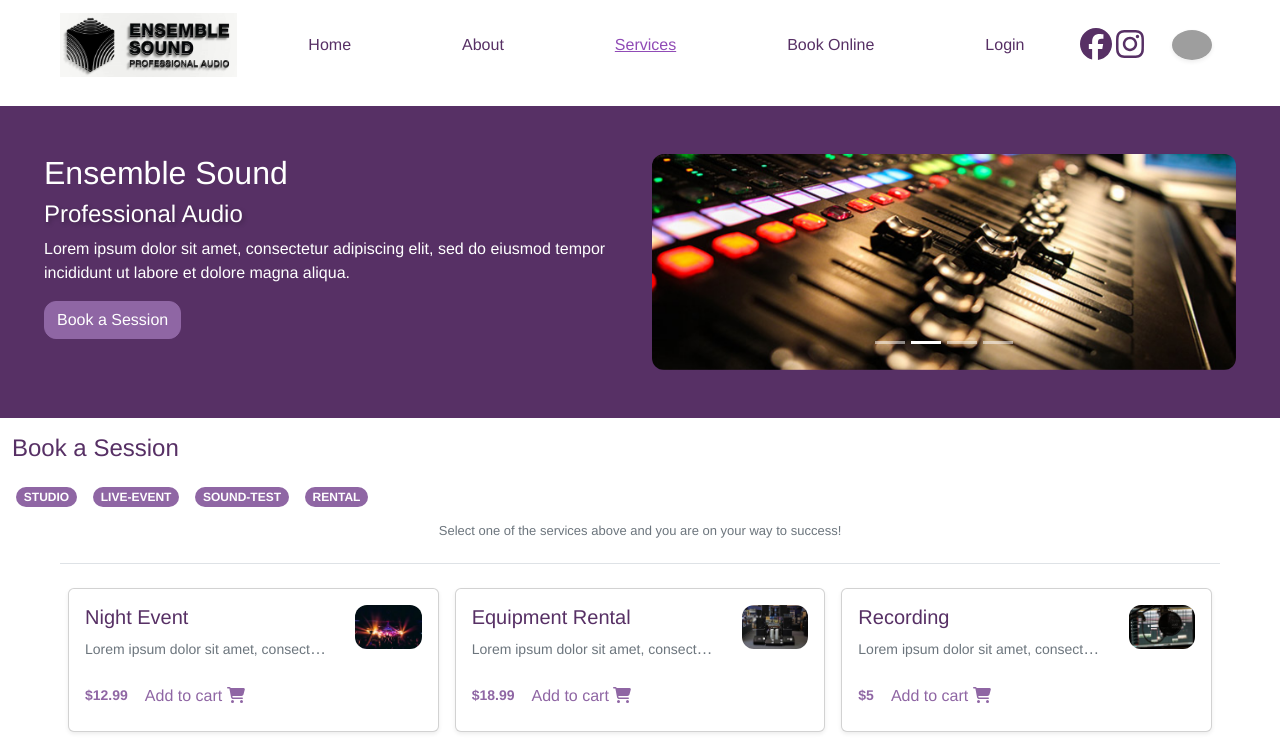
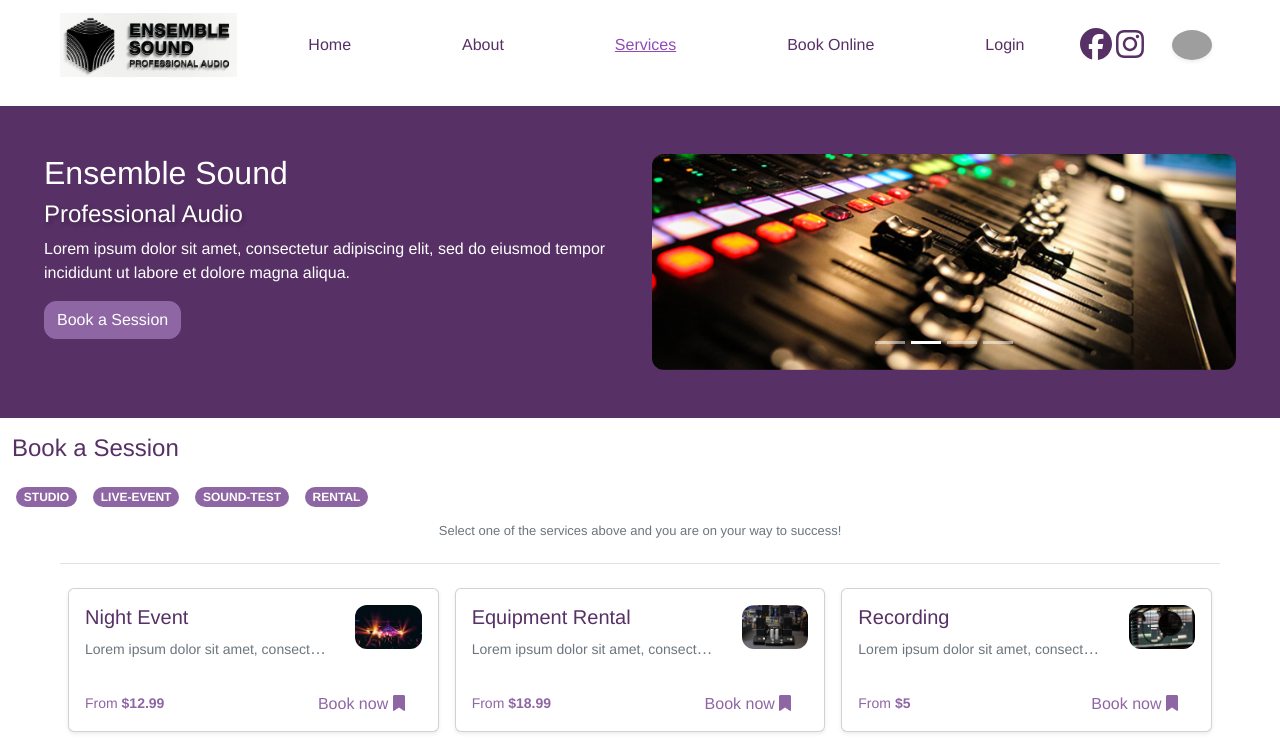
Before and after one commit to JuankGF/ensemble_sound, a React (Create React App) app: page /services in a window 1280 px wide. Shown: the top 746 px of the page. Built offline with nearby package versions, Linux system fonts and the light colour scheme; grey boxes are pictures that could not be loaded.

Commit message:
Added estimated duration of events

```diff
--- a/src/components/home/ServiceCard.tsx
+++ b/src/components/home/ServiceCard.tsx
@@ -1,5 +1,5 @@
 import { IconDefinition } from "@fortawesome/fontawesome-svg-core";
-import { faShoppingCart } from "@fortawesome/free-solid-svg-icons";
+import { faBookmark } from "@fortawesome/free-solid-svg-icons";
 import { FontAwesomeIcon } from "@fortawesome/react-fontawesome";
 import { Button, Card, Col, Row } from "react-bootstrap";
 
@@ -39,22 +39,6 @@ export default function ServiceCard({
               <Card.Text className="text-muted card-text-chunk">
                 <small>{description}</small>
               </Card.Text>
-              {price && (
-                <div>
-                  <small className="text-secondary">
-                    <b>${price}</b>
-                  </small>
-                  {addToCart && (
-                    <Button
-                      variant="text"
-                      className="text-secondary mx-1"
-                      onClick={addToCart}
-                    >
-                      Add to cart <FontAwesomeIcon icon={faShoppingCart} />
-                    </Button>
-                  )}
-                </div>
-              )}
             </Col>
 
             <Col xs={6} md={5} lg={4} xl={3} className="overflow-hidden">
@@ -71,24 +55,43 @@ export default function ServiceCard({
             <Card.Text className="text-muted">
               <small>{description}</small>
             </Card.Text>
+          </>
+        )}
+      </Card.Body>
+      <Card.Footer className="d-flex w-100 justify-content-end bg-transparent border-top-0">
+        {layoutHorizontal ? (
+          price && (
+            <div className="d-flex align-items-center justify-content-between w-100">
+              <small className="text-secondary">
+                From <b>${price}</b>
+              </small>
+              {addToCart && (
+                <Button
+                  variant="text"
+                  className="text-secondary mx-1"
+                  onClick={addToCart}
+                >
+                  Book now <FontAwesomeIcon icon={faBookmark} />
+                </Button>
+              )}
+            </div>
+          )
+        ) : (
+          <>
             {price && (
               <small className="text-secondary">
                 <b>${price}</b>
               </small>
             )}
             {actionLabel && actionIcon && (
-              <Button
-                variant="text"
-                className="text-primary rounded-sm"
-                style={{ placeSelf: "end" }}
-              >
+              <Button variant="text" className="text-primary rounded-sm">
                 {actionLabel}{" "}
                 {actionIcon && <FontAwesomeIcon icon={actionIcon} />}
               </Button>
             )}
           </>
         )}
-      </Card.Body>
+      </Card.Footer>
     </Card>
   );
 }
--- a/src/components/home/ServiceGrid.tsx
+++ b/src/components/home/ServiceGrid.tsx
@@ -26,6 +26,7 @@ export default function ServiceGrid() {
               image={service.image}
               name={service.name}
               description={service.description}
+              estimated_duration={service.estimated_duration}
               actionLabel="Book session"
               actionIcon={faBookmark}
             />
--- a/src/components/utils/data.ts
+++ b/src/components/utils/data.ts
@@ -17,6 +17,7 @@ export type Event = {
   image: string;
   name: string;
   description: string;
+  estimated_duration: number; //in minutes
   date?: Interval;
   price?: number;
   categories?: string[];
@@ -24,27 +25,16 @@ export type Event = {
 
 const defBookingTimes = [
   "11:00 AM",
-  "11:30 AM",
   "12:00 PM",
-  "12:30 PM",
   "13:00 PM",
-  "13:30 PM",
   "14:00 PM",
-  "14:30 PM",
   "15:00 PM",
-  "15:30 PM",
   "16:00 PM",
-  "16:30 PM",
   "17:00 PM",
-  "17:30 PM",
   "18:00 PM",
-  "18:30 PM",
   "19:00 PM",
-  "19:30 PM",
   "20:00 PM",
-  "20:30 PM",
   "21:00 PM",
-  "21:30 PM",
   "22:00 PM",
 ];
 
@@ -57,6 +47,7 @@ const serviceList = [
     description:
       "Lorem ipsum dolor sit amet, consectetur adipiscing elit. Aliquam sed cursus.",
     categories: ["live-event"],
+    estimated_duration: 180,
   },
   {
     id: "5",
@@ -66,6 +57,7 @@ const serviceList = [
     description:
       "Lorem ipsum dolor sit amet, consectetur adipiscing elit. Aliquam sed cursus.",
     categories: ["rental"],
+    estimated_duration: 120,
   },
   {
     id: "3",
@@ -75,6 +67,7 @@ const serviceList = [
     description:
       "Lorem ipsum dolor sit amet, consectetur adipiscing elit. Aliquam sed cursus.",
     categories: ["studio"],
+    estimated_duration: 240,
   },
   {
     id: "4",
@@ -84,6 +77,7 @@ const serviceList = [
     description:
       "Lorem ipsum dolor sit amet, consectetur adipiscing elit. Aliquam sed cursus.",
     categories: ["studio"],
+    estimated_duration: 330,
   },
   {
     id: "2",
@@ -93,6 +87,7 @@ const serviceList = [
     description:
       "Lorem ipsum dolor sit amet, consectetur adipiscing elit. Aliquam sed cursus.",
     categories: ["sound-test", "live-event"],
+    estimated_duration: 120,
   },
   {
     id: "6",
@@ -102,6 +97,7 @@ const serviceList = [
     description:
       "Lorem ipsum dolor sit amet, consectetur adipiscing elit. Aliquam sed cursus.",
     categories: ["live-event"],
+    estimated_duration: 180,
   },
 ] as Event[];
 
```
